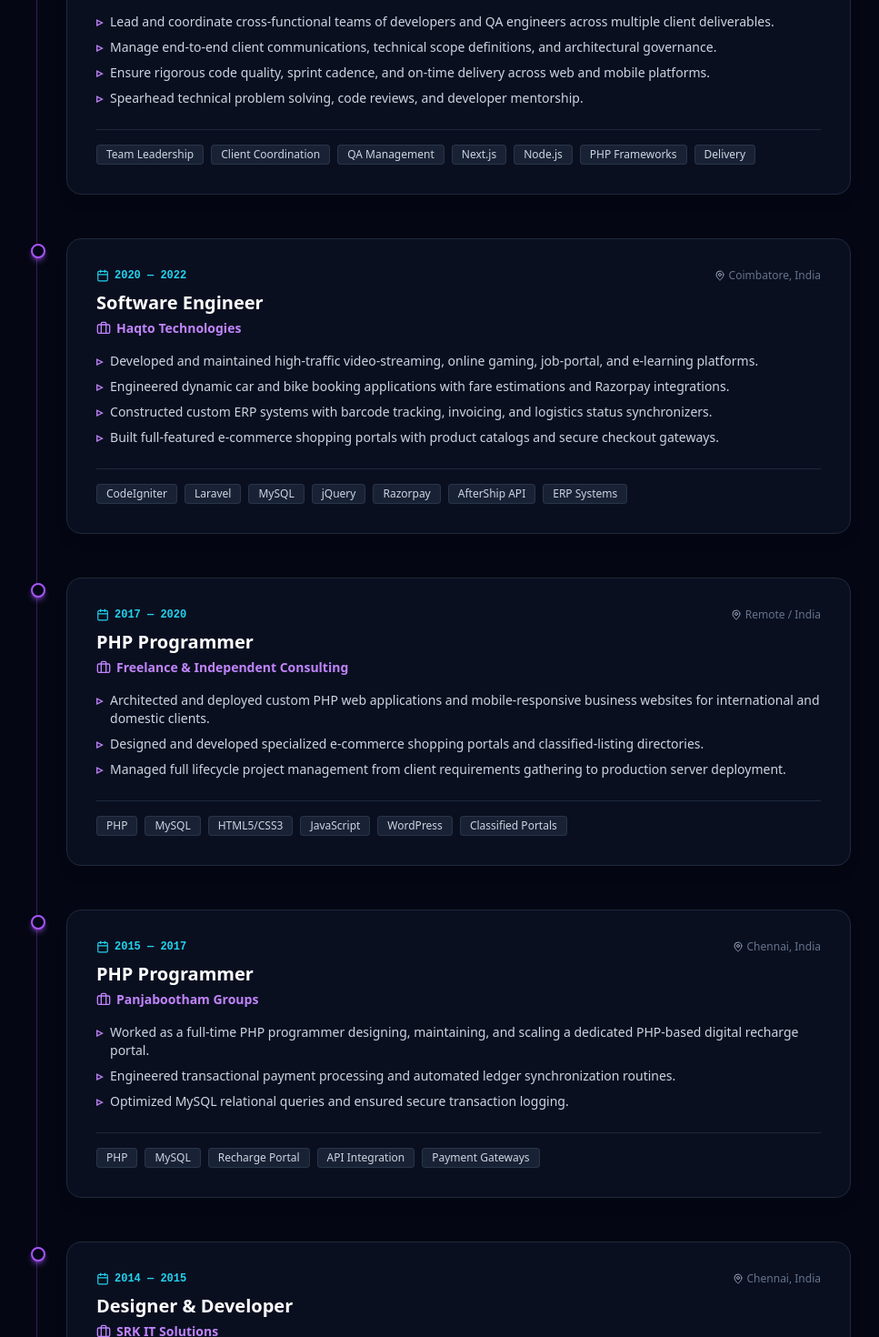
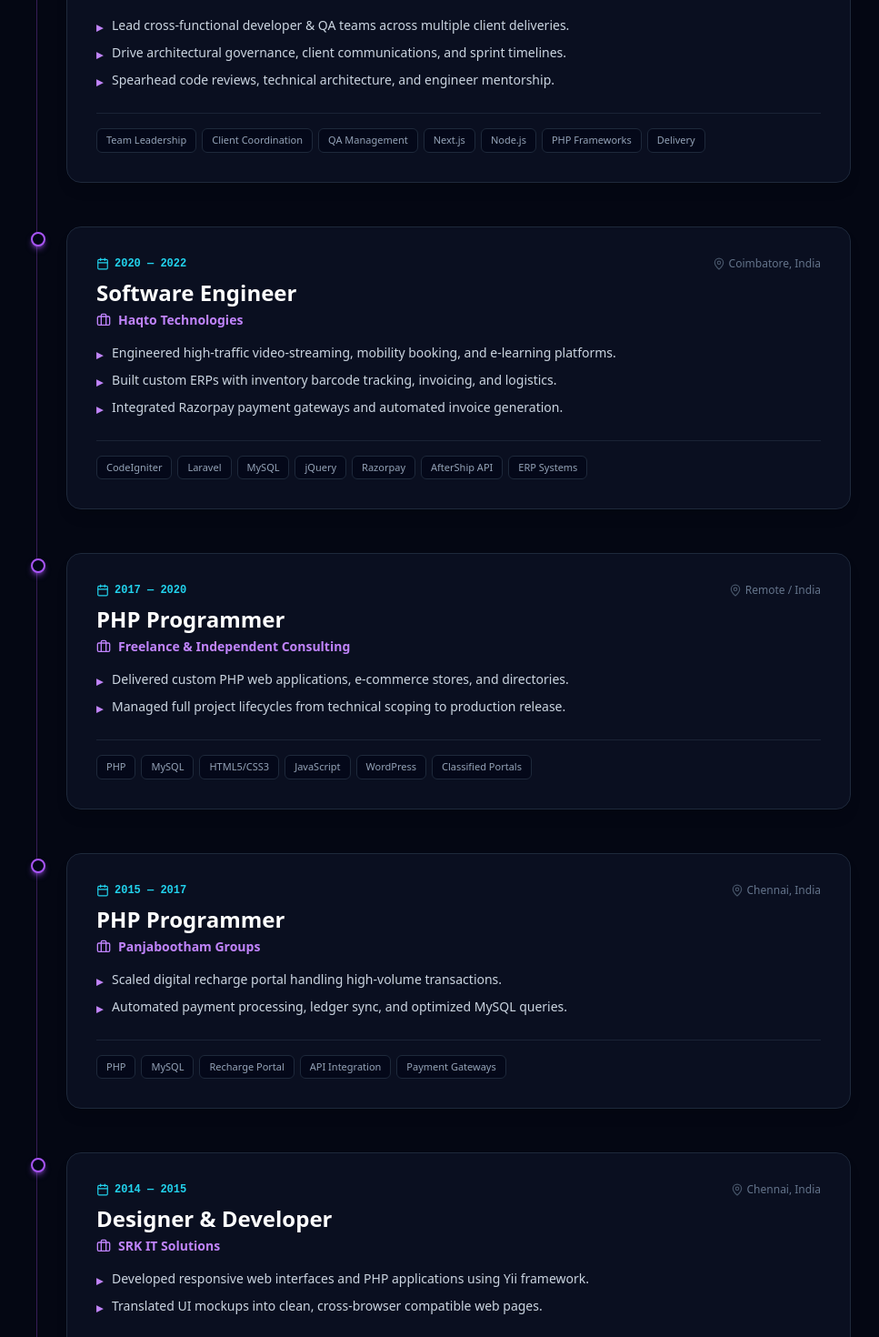
Before and after one commit to revathi-rise/litetaxi, a Next.js app in the folder portfolio/: page / in a window 1280 px wide. Shown: the part 4980-6450 px from the top of the page at 91% size, without its empty margins (152-1119 px from the left). Built offline with nearby package versions, Linux system fonts and the light colour scheme.

Commit message:
refactor(experience): shorten and tighten career milestone bullet points for cleaner card layout

```diff
--- a/portfolio/components/Experience.tsx
+++ b/portfolio/components/Experience.tsx
@@ -8,10 +8,9 @@ export default function Experience() {
       company: 'Techno Tackle Software Solutions',
       location: 'Coimbatore, India',
       description: [
-        'Lead and coordinate cross-functional teams of developers and QA engineers across multiple client deliverables.',
-        'Manage end-to-end client communications, technical scope definitions, and architectural governance.',
-        'Ensure rigorous code quality, sprint cadence, and on-time delivery across web and mobile platforms.',
-        'Spearhead technical problem solving, code reviews, and developer mentorship.',
+        'Lead cross-functional developer & QA teams across multiple client deliveries.',
+        'Drive architectural governance, client communications, and sprint timelines.',
+        'Spearhead code reviews, technical architecture, and engineer mentorship.',
       ],
       skills: ['Team Leadership', 'Client Coordination', 'QA Management', 'Next.js', 'Node.js', 'PHP Frameworks', 'Delivery'],
     },
@@ -21,10 +20,9 @@ export default function Experience() {
       company: 'Haqto Technologies',
       location: 'Coimbatore, India',
       description: [
-        'Developed and maintained high-traffic video-streaming, online gaming, job-portal, and e-learning platforms.',
-        'Engineered dynamic car and bike booking applications with fare estimations and Razorpay integrations.',
-        'Constructed custom ERP systems with barcode tracking, invoicing, and logistics status synchronizers.',
-        'Built full-featured e-commerce shopping portals with product catalogs and secure checkout gateways.',
+        'Engineered high-traffic video-streaming, mobility booking, and e-learning platforms.',
+        'Built custom ERPs with inventory barcode tracking, invoicing, and logistics.',
+        'Integrated Razorpay payment gateways and automated invoice generation.',
       ],
       skills: ['CodeIgniter', 'Laravel', 'MySQL', 'jQuery', 'Razorpay', 'AfterShip API', 'ERP Systems'],
     },
@@ -34,9 +32,8 @@ export default function Experience() {
       company: 'Freelance & Independent Consulting',
       location: 'Remote / India',
       description: [
-        'Architected and deployed custom PHP web applications and mobile-responsive business websites for international and domestic clients.',
-        'Designed and developed specialized e-commerce shopping portals and classified-listing directories.',
-        'Managed full lifecycle project management from client requirements gathering to production server deployment.',
+        'Delivered custom PHP web applications, e-commerce stores, and directories.',
+        'Managed full project lifecycles from technical scoping to production release.',
       ],
       skills: ['PHP', 'MySQL', 'HTML5/CSS3', 'JavaScript', 'WordPress', 'Classified Portals'],
     },
@@ -46,9 +43,8 @@ export default function Experience() {
       company: 'Panjabootham Groups',
       location: 'Chennai, India',
       description: [
-        'Worked as a full-time PHP programmer designing, maintaining, and scaling a dedicated PHP-based digital recharge portal.',
-        'Engineered transactional payment processing and automated ledger synchronization routines.',
-        'Optimized MySQL relational queries and ensured secure transaction logging.',
+        'Scaled digital recharge portal handling high-volume transactions.',
+        'Automated payment processing, ledger sync, and optimized MySQL queries.',
       ],
       skills: ['PHP', 'MySQL', 'Recharge Portal', 'API Integration', 'Payment Gateways'],
     },
@@ -58,9 +54,8 @@ export default function Experience() {
       company: 'SRK IT Solutions',
       location: 'Chennai, India',
       description: [
-        'Designed semantic, responsive HTML/CSS website interfaces and conducted PHP development.',
-        'Gained in-depth practical experience architecting structured web applications using the Yii framework.',
-        'Created design mockups in Photoshop and translated them into clean, cross-browser compatible frontend code.',
+        'Developed responsive web interfaces and PHP applications using Yii framework.',
+        'Translated UI mockups into clean, cross-browser compatible web pages.',
       ],
       skills: ['HTML Design', 'PHP', 'Yii Framework', 'Photoshop', 'CSS', 'JavaScript'],
     },
@@ -98,33 +93,35 @@ export default function Experience() {
                     <span>{exp.period}</span>
                   </span>
                   <span className="text-xs text-slate-500 flex items-center gap-1">
-                    <MapPin className="w-3 h-3 text-slate-400" />
+                    <MapPin className="w-3.5 h-3.5 text-slate-600" />
                     <span>{exp.location}</span>
                   </span>
                 </div>
 
-                <h3 className="text-xl font-bold text-white mb-1 group-hover:text-purple-300 transition-colors">
+                <h3 className="text-xl sm:text-2xl font-bold text-white mb-1 group-hover:text-purple-300 transition-colors">
                   {exp.role}
                 </h3>
-                <div className="text-sm font-semibold text-purple-400 mb-4 flex items-center gap-1.5">
+                <div className="text-sm font-semibold text-purple-400 mb-4 flex items-center gap-2">
                   <Briefcase className="w-4 h-4" />
                   <span>{exp.company}</span>
                 </div>
 
+                {/* Shortened, Punchy Bullet Points */}
                 <ul className="space-y-2 mb-6">
-                  {exp.description.map((item, dIdx) => (
-                    <li key={dIdx} className="text-xs sm:text-sm text-slate-300 leading-relaxed flex items-start gap-2">
-                      <span className="text-purple-400 font-bold">▹</span>
+                  {exp.description.map((item, itemIdx) => (
+                    <li key={itemIdx} className="text-xs sm:text-sm text-slate-300 flex items-start gap-2.5 leading-relaxed">
+                      <span className="text-purple-400 font-bold flex-shrink-0 mt-0.5">▸</span>
                       <span>{item}</span>
                     </li>
                   ))}
                 </ul>
 
-                <div className="flex flex-wrap gap-2 pt-4 border-t border-slate-800">
-                  {exp.skills.map((skill, sIdx) => (
+                {/* Skills tags */}
+                <div className="flex flex-wrap gap-1.5 pt-4 border-t border-slate-800/80">
+                  {exp.skills.map((skill) => (
                     <span
-                      key={sIdx}
-                      className="text-xs font-medium px-2.5 py-0.5 rounded bg-slate-800/80 text-slate-300 border border-slate-700/60"
+                      key={skill}
+                      className="px-2.5 py-1 rounded-md text-[11px] font-medium bg-slate-950/70 border border-slate-800 text-slate-400 hover:text-cyan-300 hover:border-cyan-500/30 transition-colors"
                     >
                       {skill}
                     </span>
```
